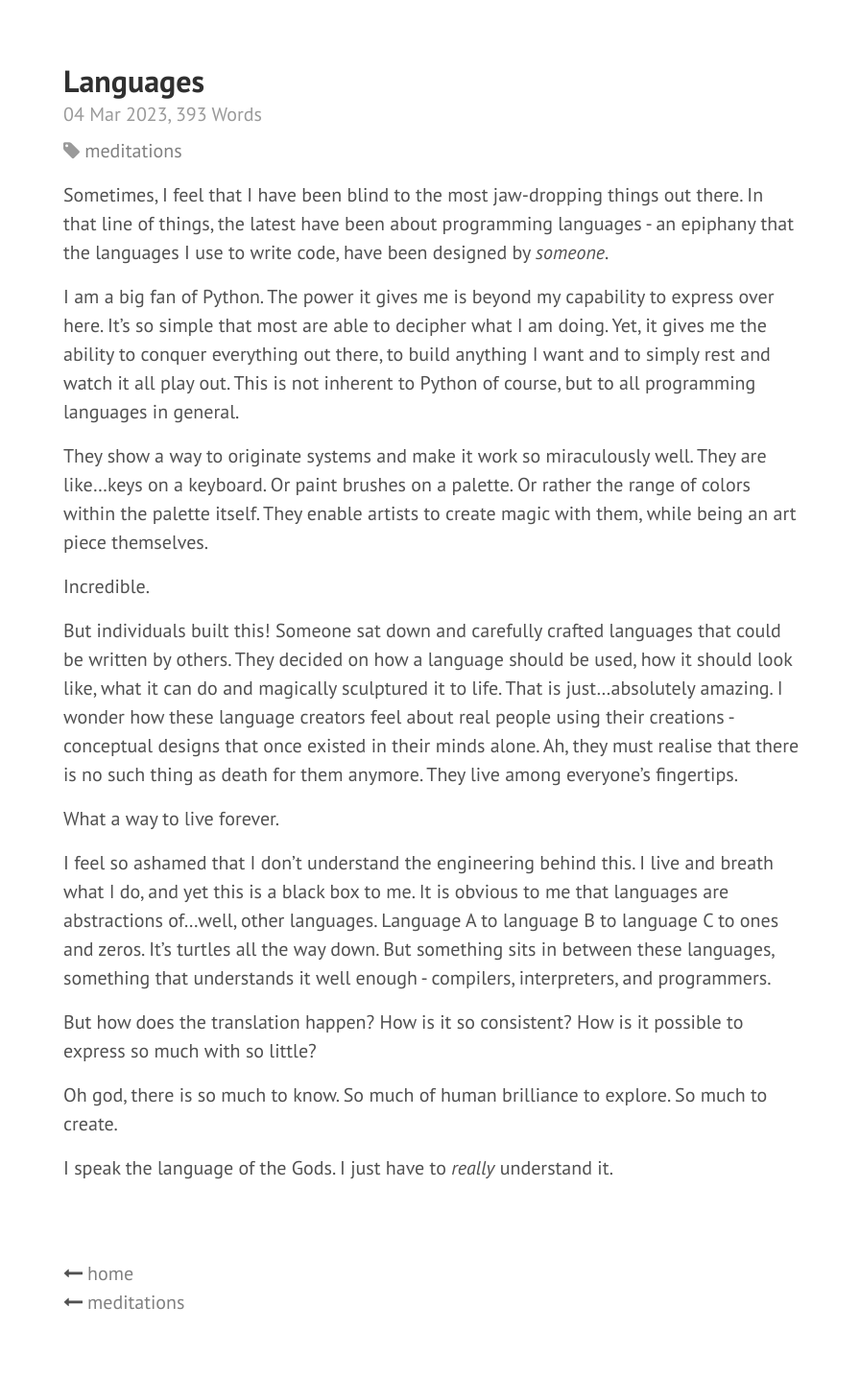
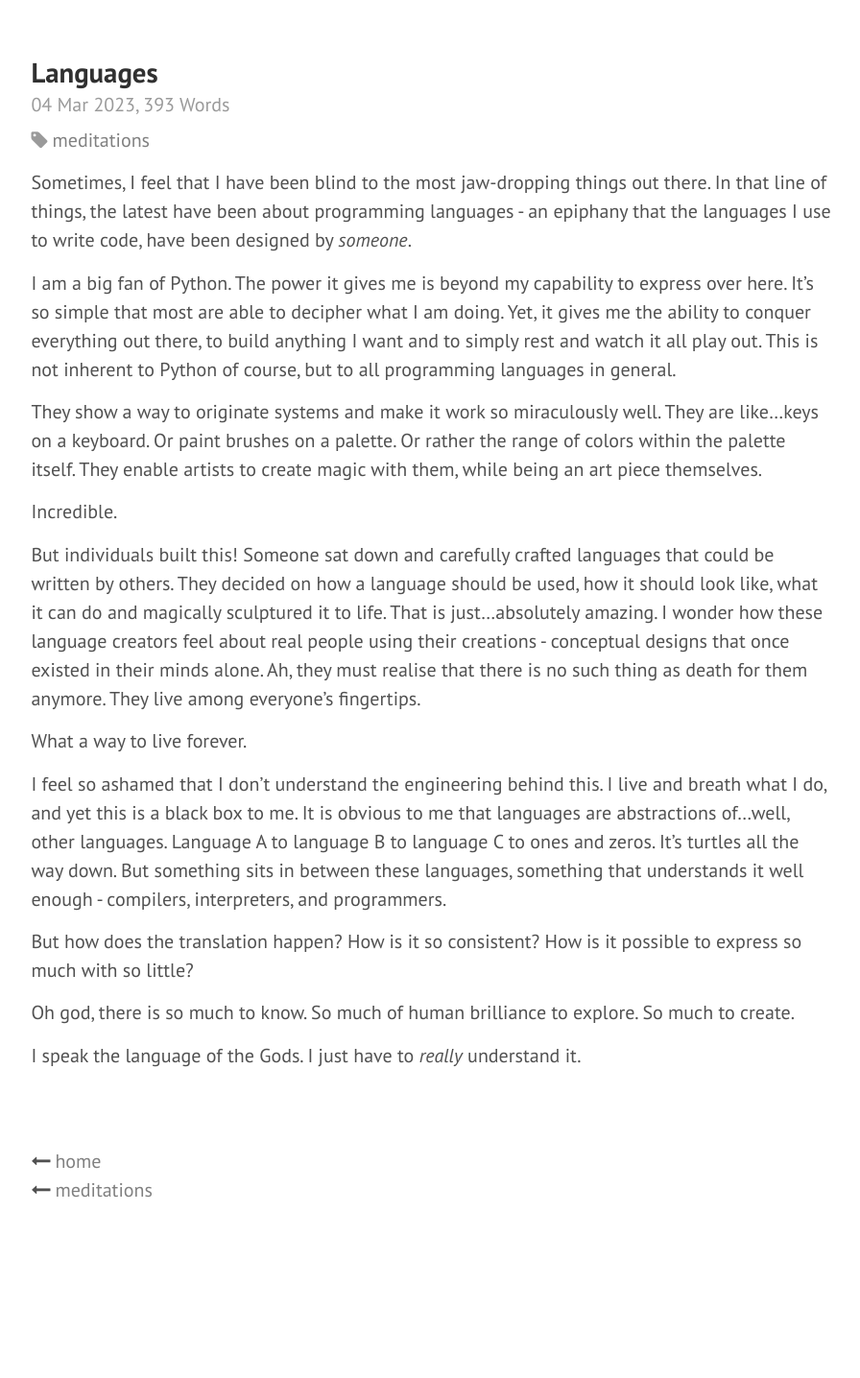
Before and after one commit to jaivigneshvenugopal/writings, a Jekyll site: the page built from _posts/2023-03-04-languages.md, in a window 1280 px wide. Shown: the whole page at 96% size, without its empty margins (190-1086 px from the left). Built offline with Jekyll 4.4.1, drawn with Linux system fonts in a browser that asks for light colours; nearby versions of some CDN libraries; after the commit the page ends 1312 px from its top, so only the background shows below that.

Commit message:
Update font sizings

```diff
--- /dev/null
+++ b/Gemfile
@@ -0,0 +1 @@
+gem 'jekyll'
--- a/public/css/hyde.css
+++ b/public/css/hyde.css
@@ -35,12 +35,12 @@
 }
 @media (min-width: 48em) {
   html {
-    font-size: 12px;
+    font-size: 10.8px;
   }
 }
 @media (min-width: 58em) {
   html {
-    font-size: 16px;
+    font-size: 14.4px;
   }
 }
 
@@ -154,16 +154,16 @@
  */
 
 .post-content {
-  font-size:      20px;
-  max-width:      50rem;
-  padding-top:    4rem;
+  font-size: 20px;
+  max-width: 60rem;
+  padding-top: 4rem;
   padding-bottom: 4rem;
 }
 
 @media (min-width: 64em) {
   .post-content {
     font-size: 20px;
-    max-width: 50rem;
+    max-width: 60rem;
     margin-left: auto;
     margin-right: auto;
   }
```
